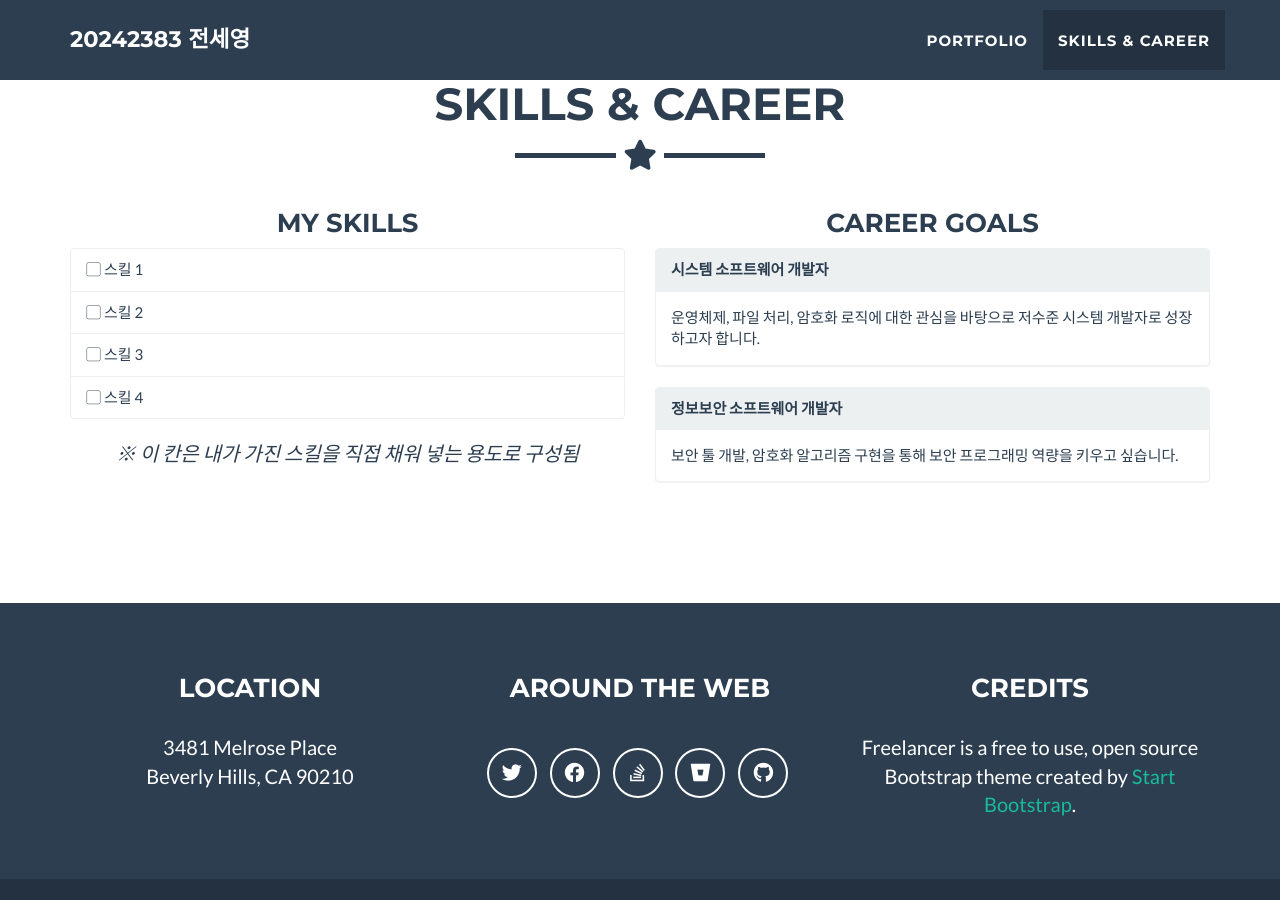
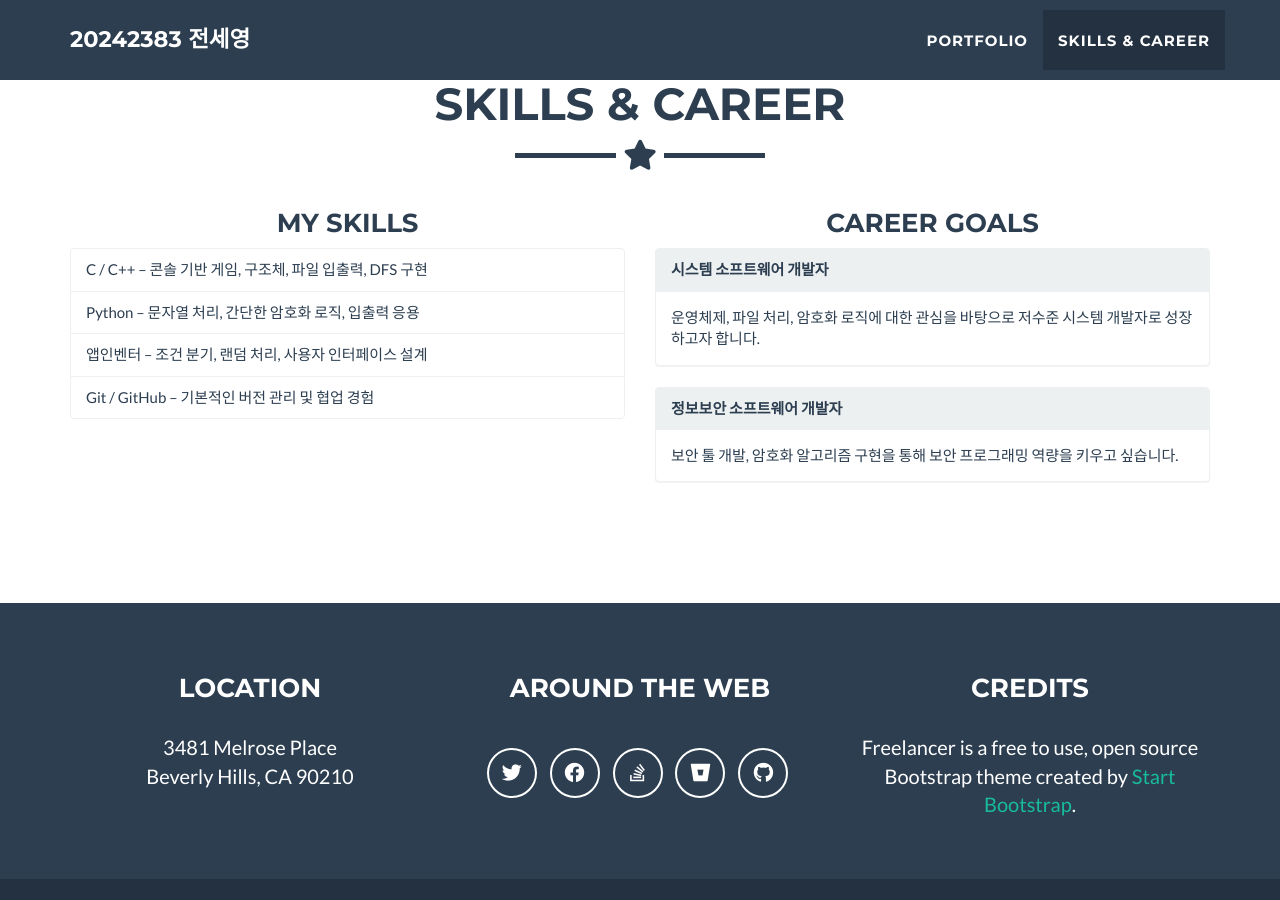
Before and after one commit to seyoung0114/seyoung0114, a Jekyll site: the page built from _posts/2025-06-11-project-App Inventor.markdown, in a window 1280 px wide and 900 px high, scrolled down 1948 px. Built offline with Jekyll 4.4.1, drawn with Linux system fonts in a browser that asks for light colours.

Commit message:
Update skills.html
skills 미리 작성 코드로 수정

```diff
--- a/_includes/skills.html
+++ b/_includes/skills.html
@@ -5,16 +5,15 @@
     <hr class="star-primary">
 
     <div class="row">
-      <!-- 왼쪽: 비워진 스킬 칸 -->
+      <!-- 왼쪽: 작성된 스킬 -->
       <div class="col-md-6">
         <h3 class="text-center">My Skills</h3>
         <ul class="list-group">
-          <li class="list-group-item">▢ 스킬 1</li>
-          <li class="list-group-item">▢ 스킬 2</li>
-          <li class="list-group-item">▢ 스킬 3</li>
-          <li class="list-group-item">▢ 스킬 4</li>
+          <li class="list-group-item">C / C++ – 콘솔 기반 게임, 구조체, 파일 입출력, DFS 구현</li>
+          <li class="list-group-item">Python – 문자열 처리, 간단한 암호화 로직, 입출력 응용</li>
+          <li class="list-group-item">앱인벤터 – 조건 분기, 랜덤 처리, 사용자 인터페이스 설계</li>
+          <li class="list-group-item">Git / GitHub – 기본적인 버전 관리 및 협업 경험</li>
         </ul>
-        <p class="text-center"><em>※ 이 칸은 내가 가진 스킬을 직접 채워 넣는 용도로 구성됨</em></p>
       </div>
 
       <!-- 오른쪽: 희망 직무 -->
```
